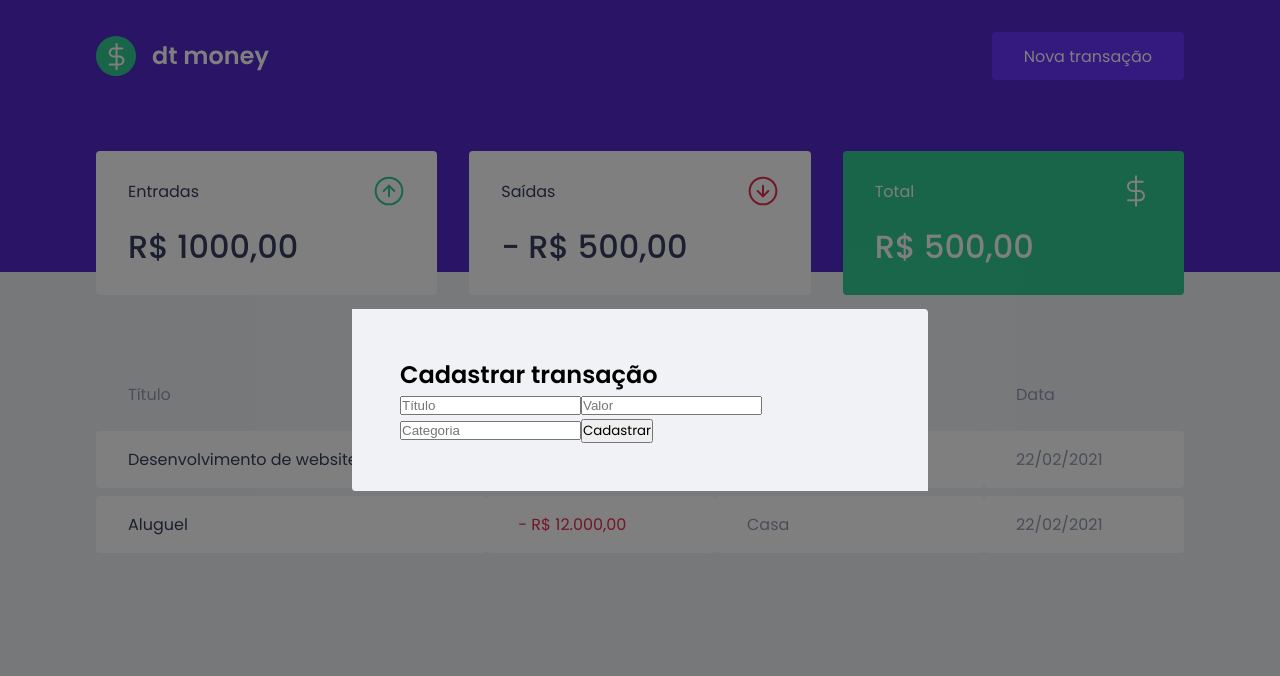
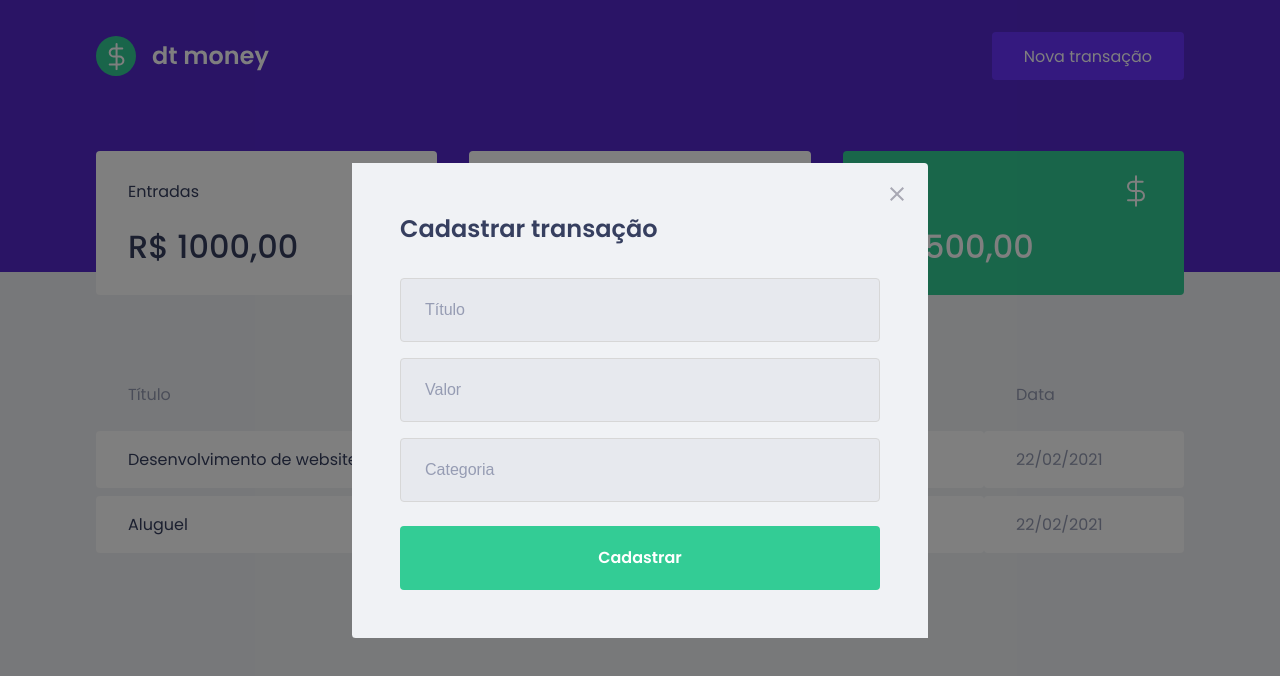
Before and after one commit to gaiotto1/dtMoney, a React (Create React App) app: page / in a window 1280 px wide. Both pictures are taken after a click on the button "Nova transação". Shown: the top 676 px of the page. Built offline with nearby package versions, Linux system fonts and the light colour scheme; no server answers; what miragejs would draw is missing.

Commit message:
Estilizando o modal

```diff
--- a/src/components/NewTransactionModal/index.tsx
+++ b/src/components/NewTransactionModal/index.tsx
@@ -1,4 +1,5 @@
 import Modal from "react-modal";
+import closeImg from '../../assets/close.svg';
 import { Container } from "./styles";
 
 interface NewTransactionModalProps {
@@ -14,6 +15,10 @@
       overlayClassName="react-modal-overlay"
       className="react-modal-content"
     >
+      <button type="button" onClick={onRequestClose} className="react-modal-close">
+        <img src={closeImg} alt="Fechar Modal" />
+      </button>
+
       <Container>
         <h2>Cadastrar transação</h2>
 
--- a/src/components/NewTransactionModal/styles.ts
+++ b/src/components/NewTransactionModal/styles.ts
@@ -1,3 +1,48 @@
 import styled from 'styled-components';
 
-export const Container = styled.form``;
+export const Container = styled.form`
+  h2 {
+    color: var(--text-title);
+    font-size: 1.5rem;
+    margin-bottom: 2rem;
+  }
+
+  input {
+    width: 100%;
+    padding: 0 1.5rem;
+    height: 4rem;
+    border-radius: 0.25rem;
+
+    border: 1px solid #d7d7d7;
+    background: #e7e9ee;
+
+    font-weight: 400;
+    font-size: 1rem;
+
+    &::placeholder { //selector placeholder
+      color: var(--text-body);
+    }
+
+    & + input { // todo input que tiver um input acima dele
+      margin-top: 1rem;
+    }
+  }
+
+  button[type="submit"] {
+    width: 100%;
+    padding: 0 1.5rem;
+    height: 4rem;
+    background: var(--green);
+    color: #FFF;
+    border-radius: 0.25rem;
+    border: 0;
+    font-size: 1rem;
+    margin-top: 1.5rem;
+    font-weight: 600;
+    transition: all .2s;
+
+    &:hover {
+      filter: brightness(0.9);
+    }
+  }
+`;
--- a/src/styles/global.ts
+++ b/src/styles/global.ts
@@ -77,4 +77,17 @@
     position: relative;
     border-radius: 0%.24rem;
   }
+
+  .react-modal-close {
+    position: absolute;
+    right: 1.5rem;
+    top: 1.5rem;
+    border: 0;
+    background: transparent;
+    transition: filter 0.2s;
+
+    &:hover {
+      filter: brightness(0.8)
+    }
+  }
 `
```
